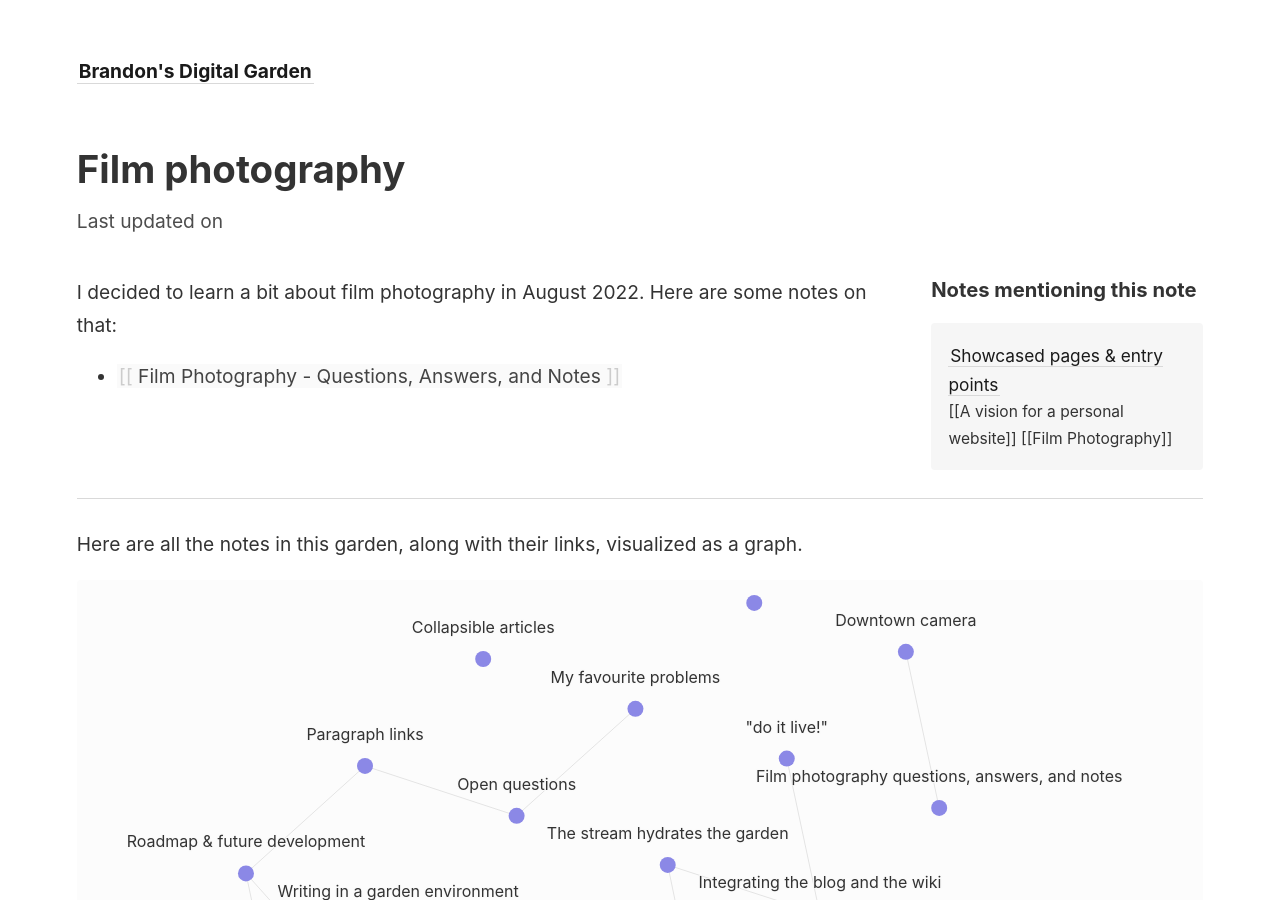
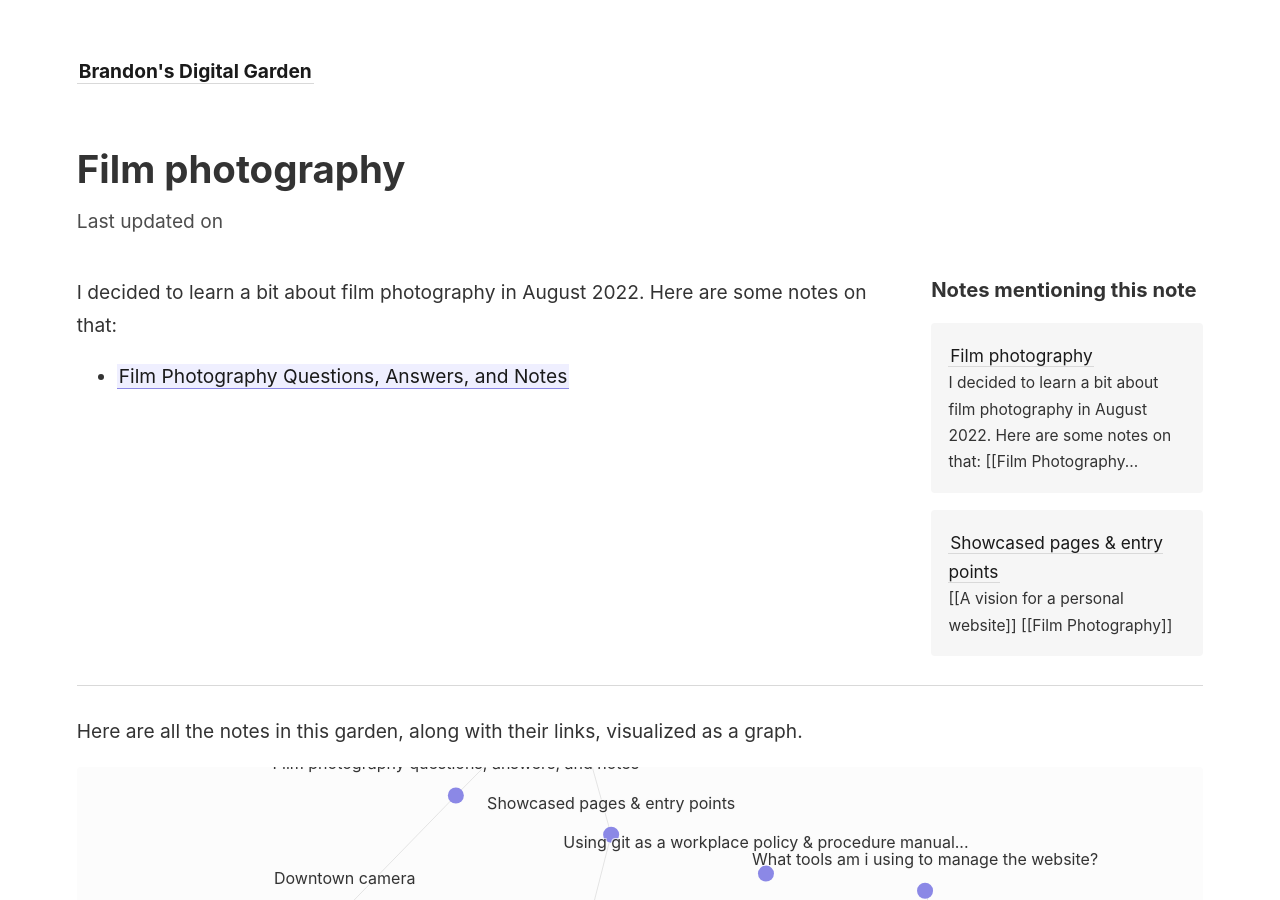
Before and after one commit to brandon-toner/brandontoner-jekyll-garden, a Jekyll site: the page built from _notes/Film Photography.md, in a window 1280 px wide and 900 px high. Built offline with Jekyll 4.4.1, drawn with Linux system fonts in a browser that asks for light colours.

Commit message:
Update content

```diff
--- a/_notes/Film Photography.md
+++ b/_notes/Film Photography.md
@@ -1,2 +1,2 @@
 I decided to learn a bit about film photography in August 2022. Here are some notes on that:
-- [[Film Photography - Questions, Answers, and Notes]]
+- [[Film Photography Questions, Answers, and Notes]]
```
Also changed, not shown: _notes/Film Photography Questions, Answers, and Notes.md (renamed from _notes/Film Photography - Questions, Answers, and Notes.md).
